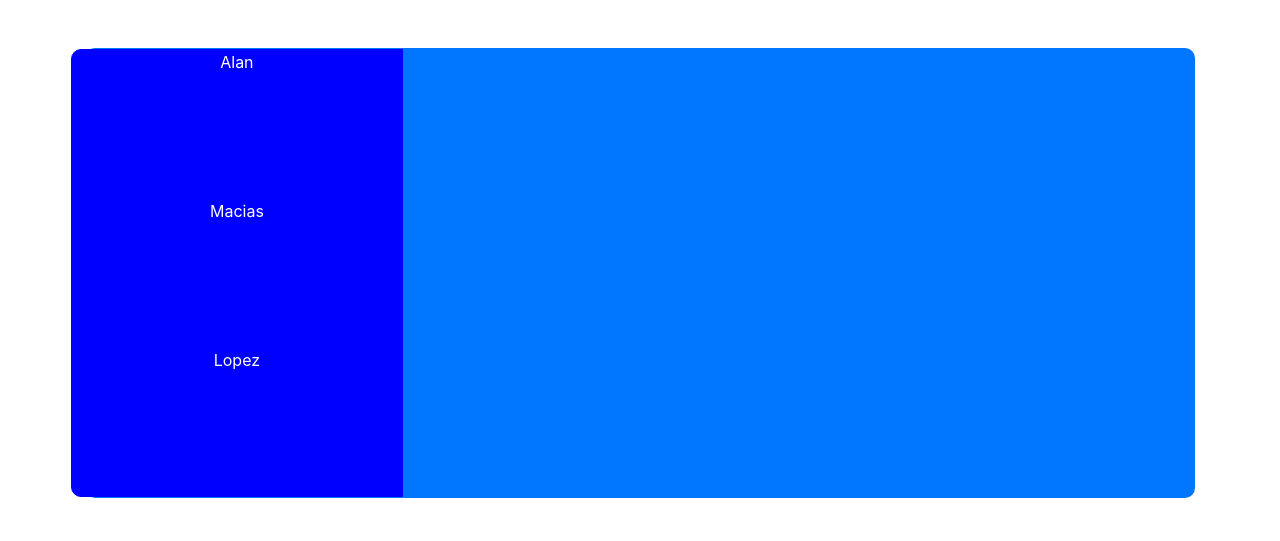
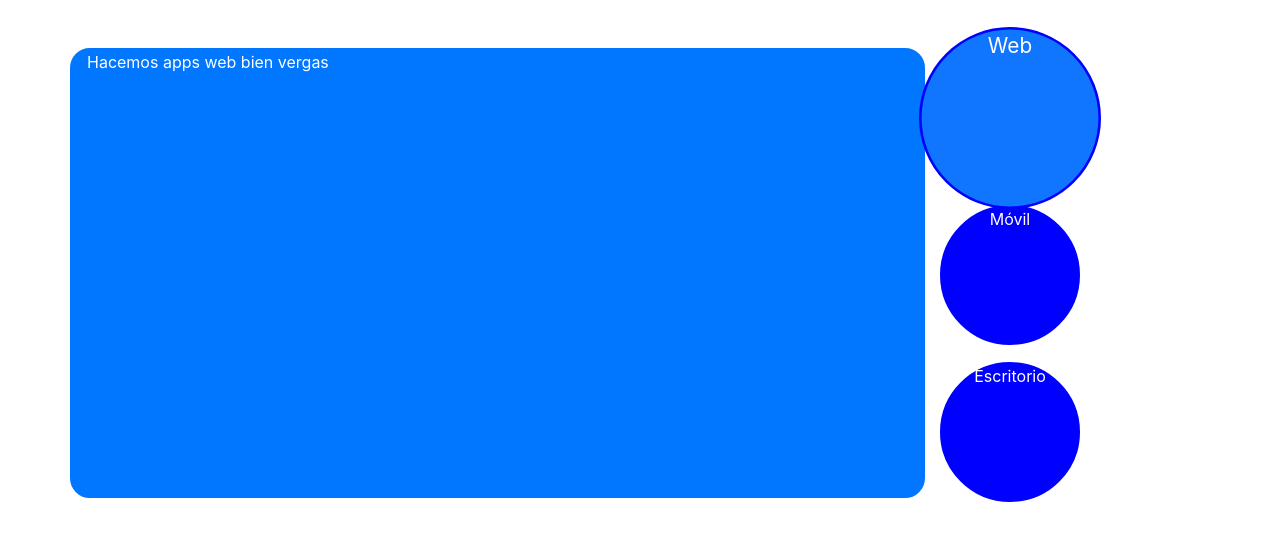
Before and after one commit to samanthahhdez/NIONIC.COM, a Django app: page / in a window 1280 px wide. Shown: the part 56-597 px from the top of the page. Run offline with Django 3.2, Linux system fonts and the light colour scheme; some libraries are stand-ins or nearby versions.

Commit message:
Added animation to the services section

```diff
--- a/Nionic/nionic_app/views.py
+++ b/Nionic/nionic_app/views.py
@@ -4,6 +4,7 @@ from django.http import HttpResponse
 
 # Create your views here.
 
+
 def index(request):
     my_dict = {}
-    return render (request, 'nionic_app/index.html', context=my_dict)
+    return render(request, 'nionic_app/index.html', context=my_dict)
--- a/Nionic/static/nionic_app/nionic.css
+++ b/Nionic/static/nionic_app/nionic.css
@@ -1,8 +1,8 @@
-.service_main_box{
+#service_main_box{
     border: 2px solid;
-    border-radius: 10px;
+    border-radius: 20px;
     border-color: #0176ff;
-    height:450px;
+    height: 450px;
     background-color: #0176ff;
     color: white;
 }
@@ -10,21 +10,22 @@
 .service_box{
     /*float: left;*/
     background-color: blue;
-    /*height: 150px;*/
-    height: 33.66%;
-    /*width: 300px;*/
-    width: 30%;
-    border: 1px solid;
+    /*height: 33.66%;*/
+    width: 140px;
+    height: 140px;
+    border: 2px solid;
     border-color: blue;
+    border-radius: 100%;
     text-align: center;
-    margin-left: -16px;
-    margin-top: -1px;
+    color: white;
+    position: absolute;
+    cursor: pointer;
 }
 
-#service_1{
-    border-top-left-radius: 10px;
+#service_2{
+    margin-top: 55%;
 }
 
 #service_3{
-    border-bottom-left-radius: 10px;
+    margin-top: 110%;
 }
--- a/Nionic/templates/nionic_app/base.html
+++ b/Nionic/templates/nionic_app/base.html
@@ -17,6 +17,9 @@
         {% endblock %}
     </div>
 
+    <script src="https://ajax.googleapis.com/ajax/libs/jquery/3.4.1/jquery.min.js"></script>
+    <script src="https://cdnjs.cloudflare.com/ajax/libs/gsap/2.1.3/TweenMax.min.js"></script>
+
     {% include 'nionic_app/scripts.html' %}
 
     </body>
--- a/Nionic/templates/nionic_app/index.html
+++ b/Nionic/templates/nionic_app/index.html
@@ -4,12 +4,15 @@
 <div id="nosotros">
 </div>
 <div id="servicios">
-  <br><br>
-  <div class="service_main_box">
-    <div class="service_box" id="service_1">Alan</div>
-    <div class="service_box" id="service_2">Macias</div>
-    <div class="service_box" id="service_3">Lopez</div>
-  </div>
+    <br><br>
+    <div class="row">
+        <div class="col-9" id="service_main_box"></div>
+        <div class="col-3" id="service_box_list">
+            <div class="service_box" id="service_1">Web</div>
+            <div class="service_box" id="service_2">Móvil</div>
+            <div class="service_box" id="service_3">Escritorio</div>
+        </div>
+    </div>
 </div>
 <div id="equipo">
 </div>
--- a/Nionic/templates/nionic_app/scripts.html
+++ b/Nionic/templates/nionic_app/scripts.html
@@ -1,2 +1,27 @@
 <script>
+    $(document).ready(function(){
+        let service_messages = {
+            'service_1': 'Hacemos apps web bien vergas',
+            'service_2': 'Pura app movil mamalona',
+            'service_3': 'Al chile nadie sabe hacer apps de escritorio'
+        };
+        $(".service_box").click(function(){
+            let div_id = $(this).attr("id");
+            $("#service_box_list").children().each(function(){
+                let curr_box_id = $(this).attr("id");
+                if(curr_box_id === div_id){
+                    //TweenMax.to("#" + curr_box_id, .5, {width: "180px", height: "180px", backgroundColor: "#1176ff"});
+                    TweenMax.to("#" + curr_box_id, .5, {transform: "scale(1.3)", backgroundColor: "#1176ff", zIndex: 1});
+                }
+                else{
+                    TweenMax.to("#" + curr_box_id, .5, {transform: "scale(1)", backgroundColor: "blue", zIndex: 0});
+                }
+            });
+            //TweenMax.to("#service_main_box", .5, {text: service_messages[div_id]});
+            $("#service_main_box").text(service_messages[div_id]);
+        });
+
+
+        $("#service_1").click();
+    });
 </script>
```
